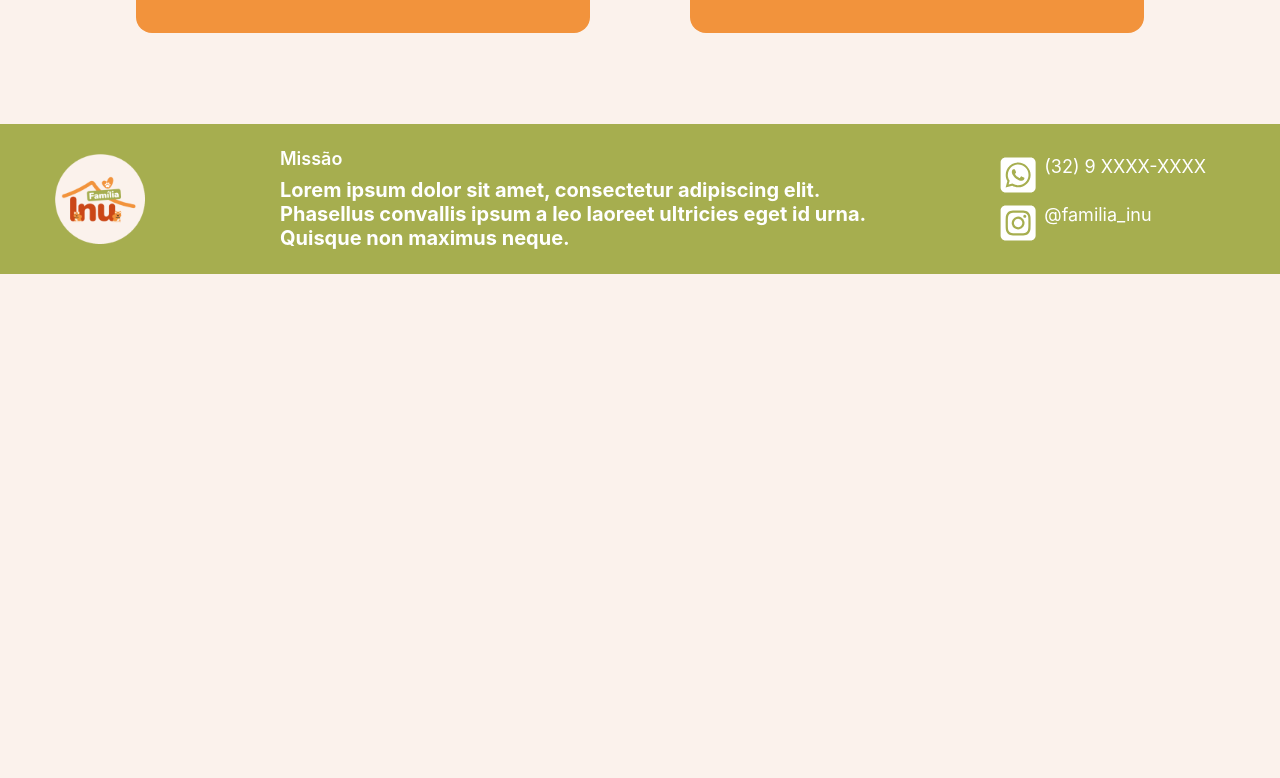
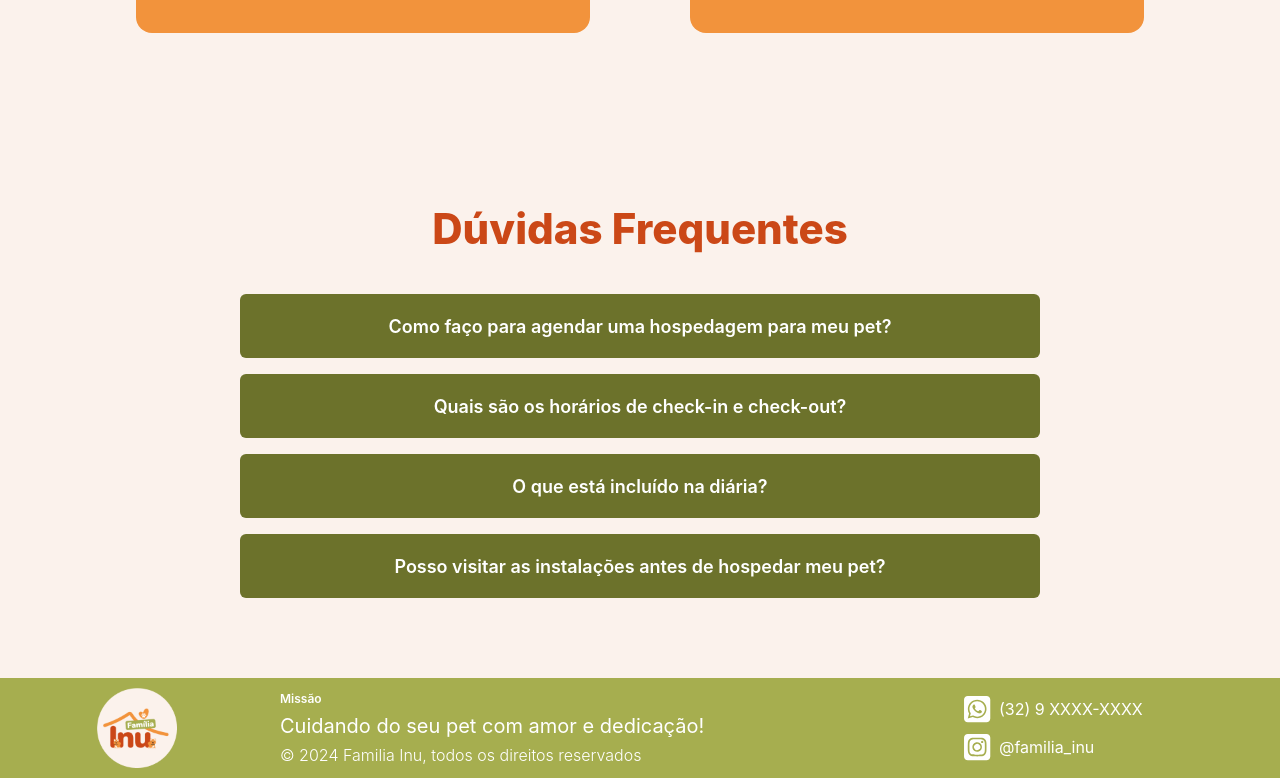
Before and after one commit to yamashita-tiemi/Familia-Inu, a Next.js app: page /sobre in a window 1280 px wide. Shown: the part 596-1374 px from the top of the page. Before the commit the page ends 870 px from the top, so only its background shows below. Built offline with nearby package versions, Linux system fonts and the light colour scheme.

Commit message:
Adds FAQ section to About and refactors footer

```diff
--- /dev/null
+++ b/src/app/_components/FAQItem.tsx
@@ -0,0 +1,39 @@
+"use client"; // Adiciona essa linha no topo do arquivo
+
+import { useState } from "react";
+import { Box, Button, Collapse } from "@chakra-ui/react";
+
+export function FAQItem({ question, answer }: { question: string; answer: string }) {
+    const [isOpen, setIsOpen] = useState(false);
+
+    return (
+        <Box width="100%">
+            <Button
+                onClick={() => setIsOpen(!isOpen)}
+                bg="#6C722B"
+                color="white"
+                width="100%"
+                textAlign="center"
+                justifyContent="center"
+                borderRadius="md"
+                paddingY={8}
+                _hover={{ bg: "#A6AE4F" }}
+                fontSize="18px"
+            >
+                {question}
+            </Button>
+            <Collapse in={isOpen} animateOpacity>
+                <Box
+                    padding={4}
+                    bg="white"
+                    color="black"
+                    border="1px solid #6C722B"
+                    borderRadius="md"
+                    bgColor="#6c722b45"
+                >
+                    {answer}
+                </Box>
+            </Collapse>
+        </Box>
+    );
+}
--- a/src/app/_components/footer.tsx
+++ b/src/app/_components/footer.tsx
@@ -10,15 +10,17 @@ export default function Footer() {
             as={"footer"}
             bg={"#A6AE4F"}
             width={"100%"}
-            height={"150px"}
-            justifyContent={"space-between"}
+            height={"100px"}
+            justifyContent={"space-around"}
             paddingX={10}
         >
-            <ImageFooter src={"/logo_redonda.png"} alt={"Família Inu"} width={90} height={100}/>
-            <Stack width={"50%"}>
-                <TitleCard title={"Missão"} size={"18px"}/>
-                <Text size={"20px"} color={"#FFFFFF"}
-                text={"Lorem ipsum dolor sit amet, consectetur adipiscing elit. Phasellus convallis ipsum a leo laoreet ultricies eget id urna. Quisque non maximus neque. "} w={""}                />
+            <ImageFooter src={"/logo_redonda.png"} alt={"Família Inu"} width={80} height={100}/>
+            <Stack width={"50%"} justifyContent="space-around" >
+                <TitleCard title={"Missão"} size={"12px"}/>
+                <Text size={"20px"} color={"#FFFF"}
+                align="justify" text={"Cuidando do seu pet com amor e dedicação!"} weight={400} />
+                <Text  align="justify" size={"16px"} color={"#FFFF"}
+                text={"© 2024 Familia Inu, todos os direitos reservados"} weight={300} />
             </Stack>
             <IconSocial></IconSocial>
         </HStack>
--- a/src/app/_components/icon.tsx
+++ b/src/app/_components/icon.tsx
@@ -1,4 +1,4 @@
-import { HStack, Link, Stack } from "@chakra-ui/react";
+import { Center, HStack, Link, Stack } from "@chakra-ui/react";
 import { FaSquareWhatsapp, FaSquareInstagram, FaTiktok, FaWhatsapp, FaInstagram } from "react-icons/fa6";
 import { IoPawSharp } from "react-icons/io5";
 import NextLink from "next/link";
@@ -21,15 +21,15 @@ export function IconSocial() {
     return (
         <Stack width={"20%"}>
             <Link as={NextLink} href={'https://web.whatsapp.com/'} isExternal={true}>
-                <HStack>
-                    <FaSquareWhatsapp size={"40px"} color="#FFFFFF" />
-                    <TextIndex text={"(32) 9 XXXX-XXXX"} size={"18px"} color={"#FFFFFF"} />
+                <HStack margin="0 auto">
+                    <FaSquareWhatsapp size={"30px"} color="#FFFFFF" />
+                    <TextIndex margin="0 auto" text={"(32) 9 XXXX-XXXX"} size={"16px"}  color={"#FFFFFF"} />
                 </HStack>
             </Link>
             <Link as={NextLink} href={'https://www.instagram.com/'} isExternal={true}>
                 <HStack>
-                    <FaSquareInstagram size={"40px"} color="#FFFFFF" />
-                    <TextIndex text={"@familia_inu"} size={"18px"} color={"#FFFFFF"} />
+                    <FaSquareInstagram size={"30px"} color="#FFFFFF" />
+                    <TextIndex margin="0 auto" text={"@familia_inu"} size={"16px"} color={"#FFFFFF"} />
                 </HStack>
             </Link>
         </Stack>
--- a/src/app/_components/section.tsx
+++ b/src/app/_components/section.tsx
@@ -5,11 +5,11 @@ import { Image } from "./image";
 import { CardReview } from "./card";
 import { IconCard, IconSocialCard } from "./icon";
 import { Text, TextCard } from "./text";
+import { FAQItem} from "./FAQItem";
 
 export function SectionIndexPrimary() {
     return (
         <Stack
-
             as="section"
             bg={"#6C722B"}
             width={"100%"}
@@ -21,21 +21,19 @@ export function SectionIndexPrimary() {
             paddingTop={"70px"}
         >
             <HStack
-                // bg={"black"}
                 width={"100%"}
                 paddingTop={12}
                 justifyContent={"space-between"}
-
             >
                 <ArticleIndexPrimary
                     text1={"Bem-vindo à Família Inu!"}
                     text2={"Na Família Inu, oferecemos um lar seguro e acolhedor para o seu pet. Nossa equipe dedicada garante atendimento personalizado, com todo o amor e cuidado. Com profissionais experientes e instalações modernas, seu pet se sentirá em casa, desfrutando de atividades em um ambiente seguro."}
                     text3={"Confie em nós para cuidar do seu pet com carinho e atenção. Nossos espaços confortáveis garantem uma estadia tranquila. Agende agora e garanta o melhor para o seu pet!"}
-                ></ArticleIndexPrimary>
+                />
                 <Image src={"/imgIndex.png"} alt={"Vitória e Sayuri"} width={450} height={457} w="100%" align="flex-end"/>
             </HStack>
         </Stack>
-    )
+    );
 }
 
 export function SectionIndexReview() {
@@ -69,10 +67,10 @@ export function SectionIndexReview() {
             </HStack>
 
         </Stack>
-    )
+    );
 }
 
-export function SectionIndexDaily() { //precisa fazer o carossel
+export function SectionIndexDaily() { // precisa fazer o carrossel
     return (
         <Stack
             as="section"
@@ -88,14 +86,13 @@ export function SectionIndexDaily() { //precisa fazer o carossel
                 text={"Vivencie a rotina especial do nosso hotel pet, onde cada dia é repleto de carinho, diversão e cuidado. Transformamos momentos simples em experiências inesquecíveis para nossos hóspedes de quatro patas. Venha nos visitar e descubra como tratamos cada pet com amor e dedicação, garantindo conforto e alegria em cada estadia."}
             />
         </Stack>
-    )
+    );
 }
 
 export function SectionAbout() {
     return (
         <Stack
             as="section"
-            // bg={"pink"}
             width={"100%"}
             height={"720px"}
             paddingX={20}
@@ -106,7 +103,6 @@ export function SectionAbout() {
         >
             <TitlePage title={"Sobre"} size={"42px"} color={"#CB4817"}/>
             <HStack
-                // bg={"blue"}
                 width={"90%"}
                 height={"450px"}
                 paddingTop={12}
@@ -122,7 +118,7 @@ export function SectionAbout() {
                     paddingX={8}
                 >
                     <TitleCard title={"Vitória Alexandre"} size={"32px"}/>
-                    <Text text={"orem ipsum dolor sit amet, consectetur adipiscing elit. Sed do eiusmod tempor incididunt ut labore et dolore magna aliqua. Ut enim ad minim veniam, quis nostrud exercitation ullamco laboris nisi ut aliquip ex ea commodo consequat. Duis aute irure dolor in reprehenderit in voluptate velit esse cillum dolore "} size={"24px"} color={"#FFFFFF"} w={"100%"}/>
+                    <Text text={"Lorem ipsum dolor sit amet, consectetur adipiscing elit. Sed do eiusmod tempor incididunt ut labore et dolore magna aliqua. Ut enim ad minim veniam, quis nostrud exercitation ullamco laboris nisi ut aliquip ex ea commodo consequat. Duis aute irure dolor in reprehenderit in voluptate velit esse cillum dolore "} size={"24px"} color={"#FFFFFF"} w={"100%"}/>
                 </Stack>
                 <Stack
                     bg={"#F2933C"}
@@ -139,5 +135,44 @@ export function SectionAbout() {
                 </Stack>
             </HStack>
         </Stack>
-    )
+    );
 }
+
+export function SectionFAQ() {
+    const faqData = [
+        {
+            question: "Como faço para agendar uma hospedagem para meu pet?",
+            answer: "Você pode agendar através do nosso site ou entrar em contato pelo telefone. Teremos prazer em ajudá-lo com todas as informações necessárias.",
+        },
+        {
+            question: "Quais são os horários de check-in e check-out?",
+            answer: "O check-in pode ser feito a partir das 8h, e o check-out até às 18h. Caso precise de um horário diferente, entre em contato para verificarmos a disponibilidade.",
+        },
+        {
+            question: "O que está incluído na diária?",
+            answer: "A diária inclui alimentação, recreação e acompanhamento veterinário básico. Caso precise de algo específico, oferecemos serviços adicionais.",
+        },
+        {
+            question: "Posso visitar as instalações antes de hospedar meu pet?",
+            answer: "Claro! Agende uma visita conosco para conhecer nossas instalações e a equipe que cuidará do seu pet.",
+        },
+    ];
+
+    return (
+        <Stack
+            as="section"
+            width="100%"
+            paddingX={20}
+            paddingY={20}
+            justifyContent="center"
+            alignItems="center"
+        >
+            <TitleSection title={"Dúvidas Frequentes"} size={"42px"} />
+            <Stack spacing={4} width="100%" maxWidth="800px" marginTop={8}>
+                {faqData.map((item, index) => (
+                    <FAQItem key={index} question={item.question} answer={item.answer} />
+                ))}
+            </Stack>
+        </Stack>
+    );
+}
--- a/src/app/_components/text.tsx
+++ b/src/app/_components/text.tsx
@@ -4,9 +4,10 @@ interface TextIndexProps {
     text: string;
     size: string;
     color: string;
+    margin: string;
 }
 
-export function TextIndex({ text, size, color }: TextIndexProps) {
+export function TextIndex({ text, size, color, margin }: TextIndexProps) {
     return (
         <Heading
             as="p"
@@ -15,6 +16,7 @@ export function TextIndex({ text, size, color }: TextIndexProps) {
             color={color}
             w="90%"
             mb={4}
+            margin={margin}
         >
             {text}
         </Heading>
--- a/src/app/sobre/page.tsx
+++ b/src/app/sobre/page.tsx
@@ -1,12 +1,13 @@
 import Footer from "../_components/footer"
 import Navbar from "../_components/navbar"
-import { SectionAbout } from "../_components/section"
+import { SectionAbout, SectionFAQ } from "../_components/section"
 
 export default function Sobre() {
     return(
         <>
             <Navbar/>
             <SectionAbout/>
+            <SectionFAQ/>
             <Footer/>
         </>
     )
```
